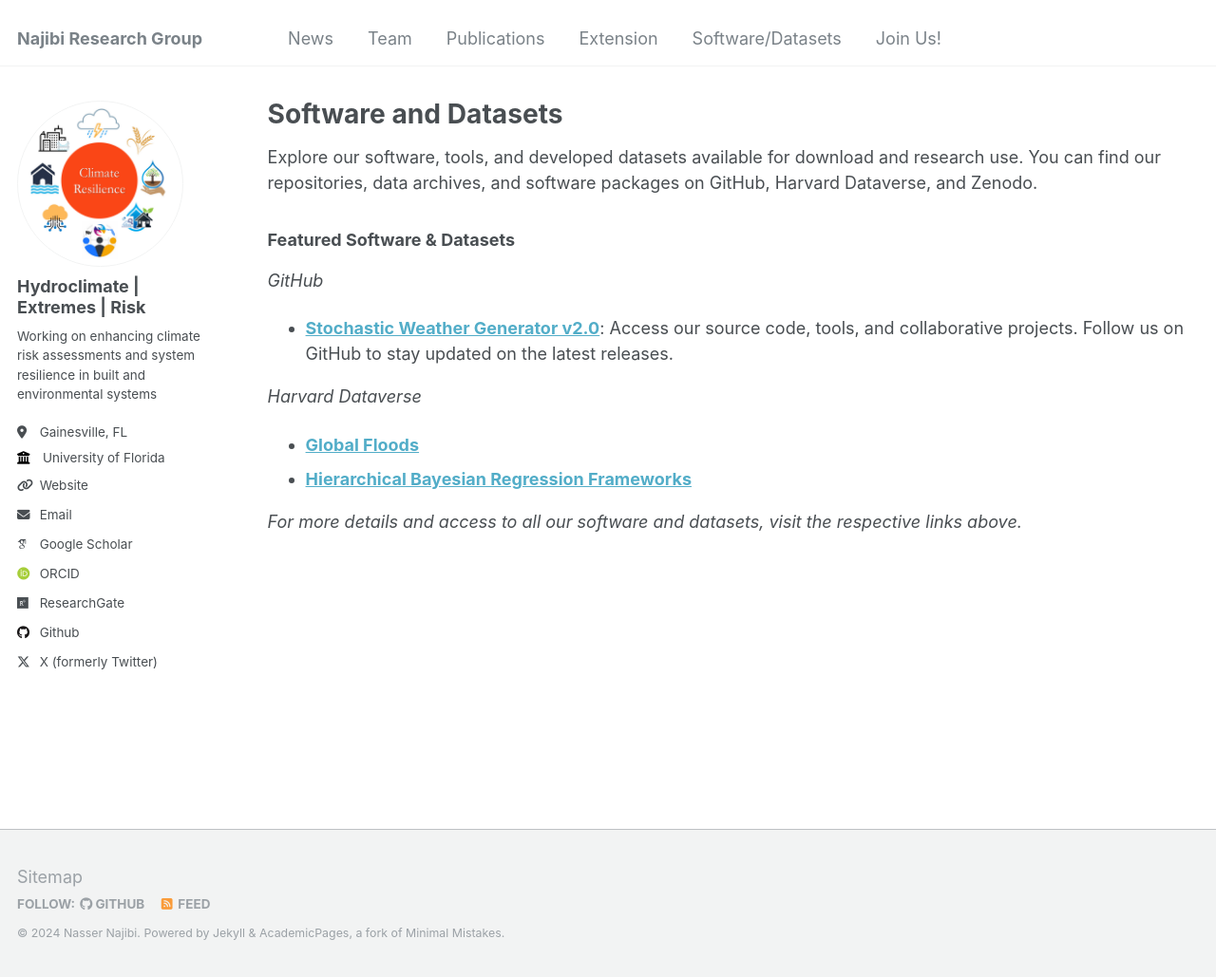
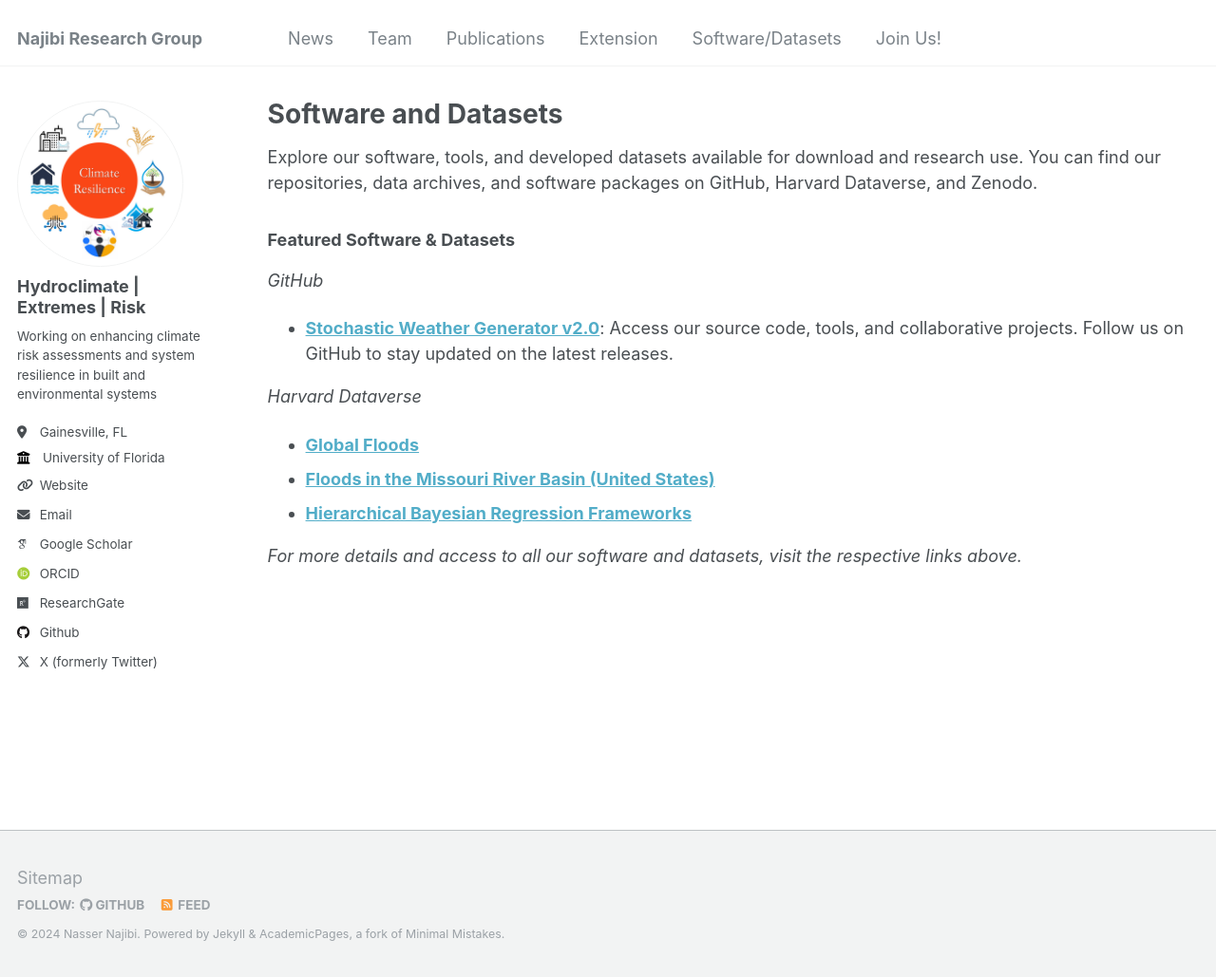
Before and after one commit to nassernajibi/lab, a Jekyll site: the page built from _pages/software-datasets.md, in a window 1280 px wide and 1029 px high. Shown: the whole window at 95% size. Built offline with Jekyll 4.4.1, drawn with Linux system fonts in a browser that asks for light colours; some web fonts are replaced.

Commit message:
Updated datasets

```diff
--- a/_pages/software-datasets.md
+++ b/_pages/software-datasets.md
@@ -14,6 +14,7 @@
 
 *Harvard Dataverse*
 - **[Global Floods](https://dataverse.harvard.edu/dataverse/dfo1985to2015)**
+- **[Floods in the Missouri River Basin (United States)](https://dataverse.harvard.edu/dataverse/MRB)**
 - **[Hierarchical Bayesian Regression Frameworks](https://dataverse.harvard.edu/dataverse/bayesian)**
 
 
```
